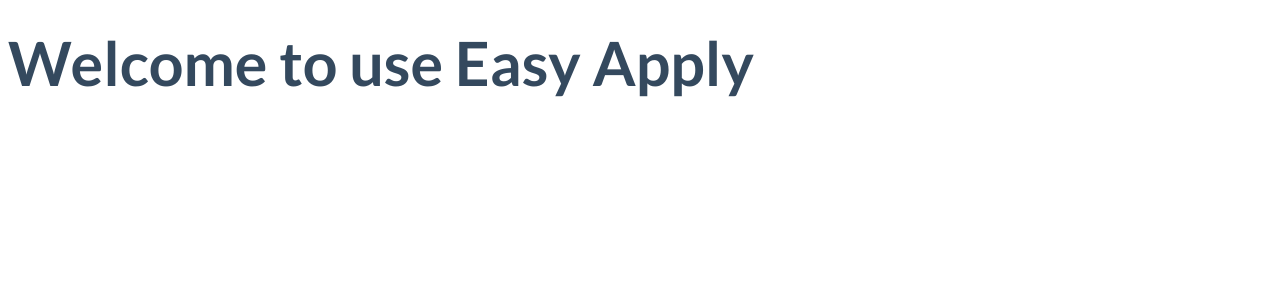
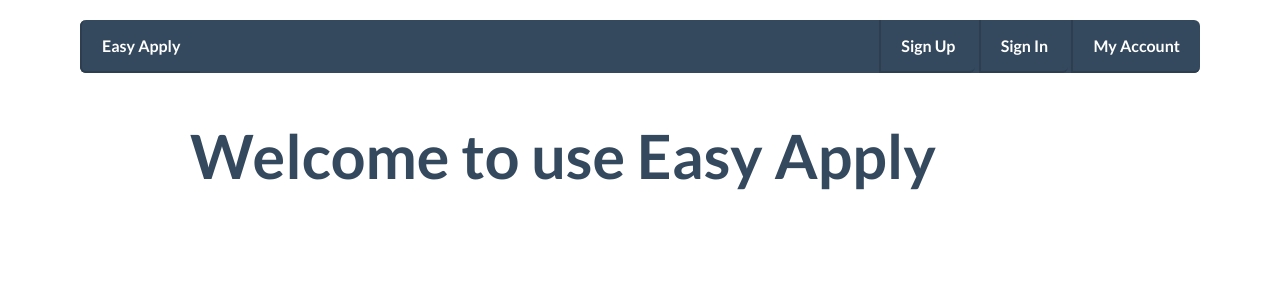
Before and after one commit to SR1/easy_apply, a Flask app: page / in a window 1280 px wide. Shown: the top 300 px of the page. Run offline with Flask 2, Linux system fonts and the light colour scheme; some libraries are stand-ins or nearby versions.

Commit message:
add navbar for index

```diff
--- /dev/null
+++ b/static/css/easy-apply.css
@@ -0,0 +1,12 @@
+.maincontainer {
+	margin-left: auto;
+	margin-right: auto;
+	margin-top: 50px;
+	width: 900px;
+}
+
+.navcontainer{
+	margin-left: 80px;
+	margin-right: 80px;
+	margin-top: 20px;
+}
--- a/templates/index.html
+++ b/templates/index.html
@@ -2,10 +2,50 @@
   "http://www.w3.org/TR/xhtml1/DTD/xhtml1-transitional.dtd">
 <html xmlns="http://www.w3.org/1999/xhtml">
     <head>
-    	<title>Easy Apply</title>
-    	<link href="{{url_for('static', filename="css/flat-ui.css")}}" rel="stylesheet">
+        <title>Easy Apply</title>
+        <meta charset="utf-8">
+        <link rel="shortcut icon" href="images/favicon.ico">
+        <link href="{{url_for('static', filename="bootstrap/css/bootstrap.css")}}" rel="stylesheet">
+        <link href="{{url_for('static', filename="css/flat-ui.css")}}" rel="stylesheet">
+        <link href="{{url_for('static', filename="css/easy-apply.css")}}" rel="stylesheet">
+
+        <!-- HTML5 shim, for IE6-8 support of HTML5 elements. All other JS at the end of file. -->
+        <!--[if lt IE 9]>
+        <script src={{url_for('static', filename="js/html5shiv.js")}}></script>
+        <![endif]-->
     </head>
     <body>
-    	<h1>Welcome to use Easy Apply</h1>
+        <div class="navbar navbar-inverse navcontainer">
+            <div>
+                <ul class="nav navbar-left">
+                    <li><a>Easy Apply</a></li>
+                </ul>
+                <ul class="nav navbar-right">
+                    <li><a>Sign Up</a></li>
+                    <li><a>Sign In</a></li>
+                    <li><a>My Account</a>
+                        <ul>
+                            <li><a>SR1</a></li>
+                            <li><a>Sign Out</a></li>
+                        </ul>
+                    </li>
+                </ul>
+            </div>
+        </div>
+        <div class="maincontainer">
+            <h1>Welcome to use Easy Apply</h1>
+        </div>
+
+        <!-- Load JS here for greater good =============================-->
+        <script src={{url_for('static', filename="js/jquery-1.8.3.min.js")}}></script>
+        <script src={{url_for('static', filename="js/jquery-ui-1.10.3.custom.min.js")}}></script>
+        <script src={{url_for('static', filename="js/jquery.ui.touch-punch.min.js")}}></script>
+        <script src={{url_for('static', filename="js/bootstrap.min.js")}}></script>
+        <script src={{url_for('static', filename="js/bootstrap-select.js")}}></script>
+        <script src={{url_for('static', filename="js/bootstrap-switch.js")}}></script>
+        <script src={{url_for('static', filename="js/flatui-checkbox.js")}}></script>
+        <script src={{url_for('static', filename="js/flatui-radio.js")}}></script>
+        <script src={{url_for('static', filename="js/jquery.tagsinput.js")}}></script>
+        <script src={{url_for('static', filename="js/jquery.placeholder.js")}}></script>
     </body>
 </html>
```
